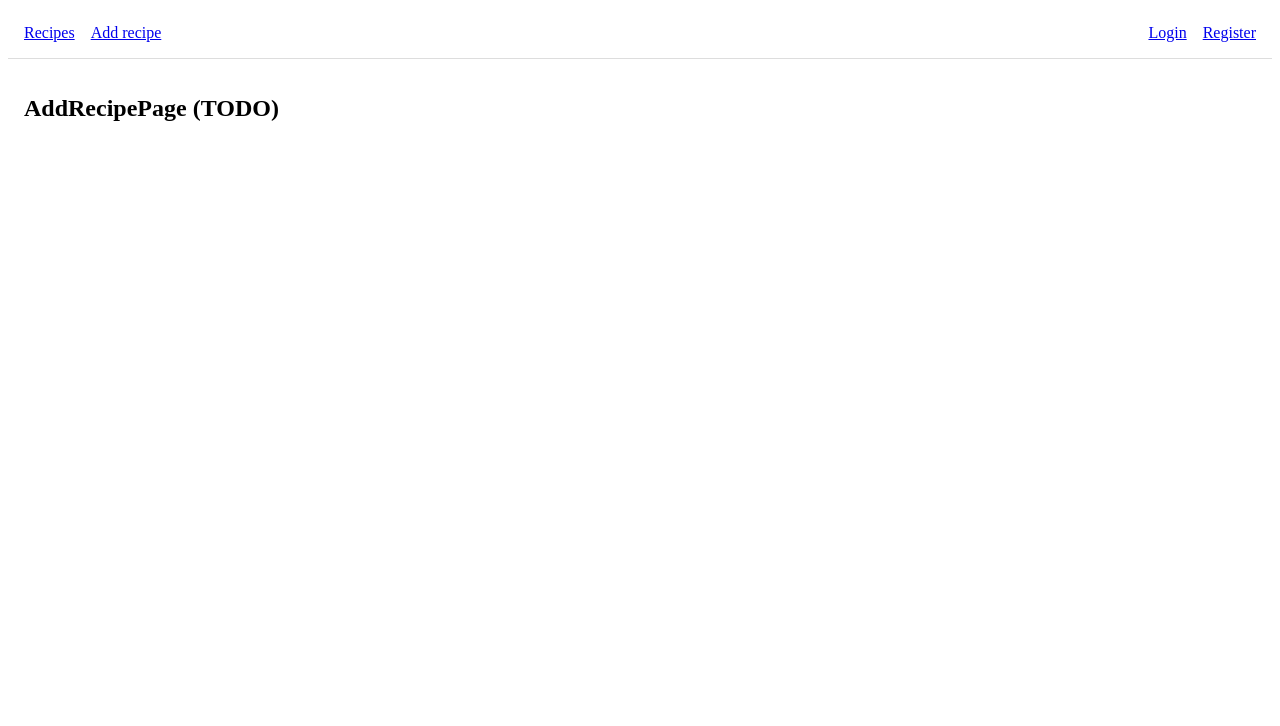
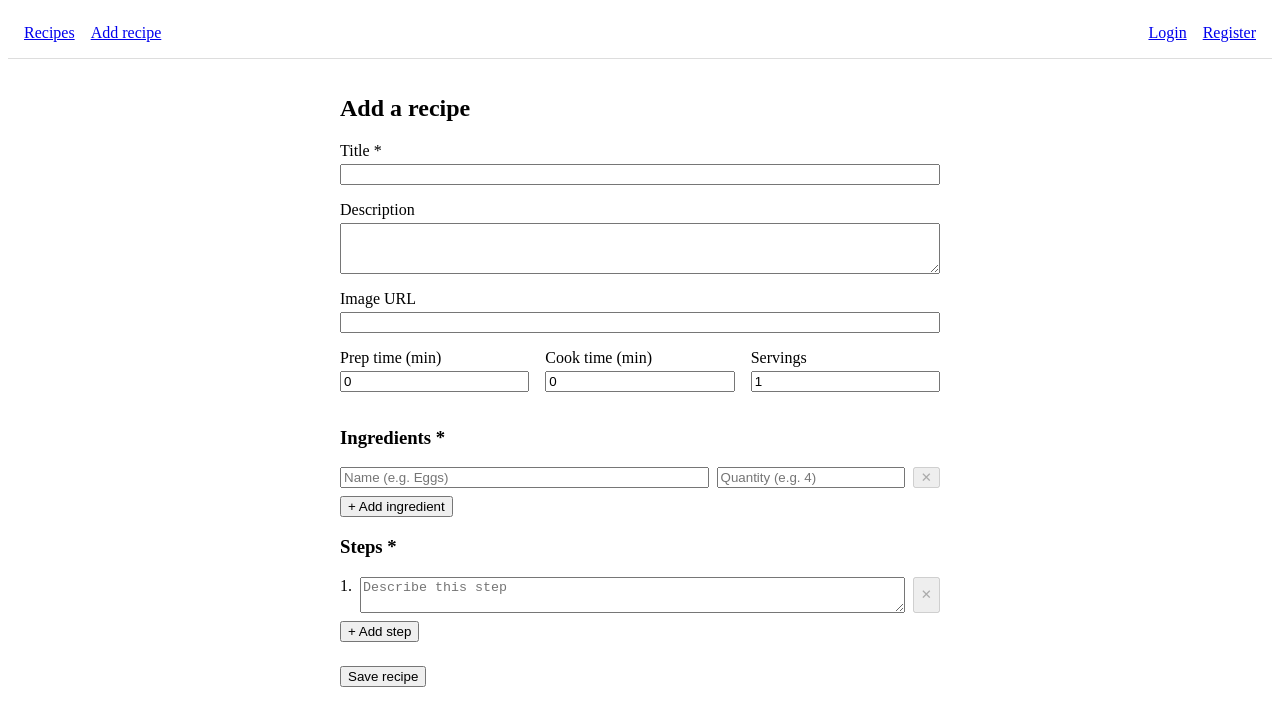
Before and after one commit to leleokko80-cpu/catalogue-de-cuisine, a React app in the folder frontend/: page /recipes/new in a window 1280 px wide. Shown: the top 726 px of the page. Built offline with nearby package versions, Linux system fonts and the light colour scheme; the HTML template or start-up script is replaced by a standard one.

Commit message:
add recipe form

```diff
--- a/frontend/src/pages/AddRecipePage.jsx
+++ b/frontend/src/pages/AddRecipePage.jsx
@@ -1,3 +1,157 @@
+import { useState } from 'react';
+import { useNavigate } from 'react-router-dom';
+import http from '../api/http';
+
+const emptyForm = {
+  title: '',
+  description: '',
+  imageUrl: '',
+  prepTimeMinutes: 0,
+  cookTimeMinutes: 0,
+  servings: 1,
+};
+
 export default function AddRecipePage() {
-    return <h2>AddRecipePage (TODO)</h2>;
-  }
+  const navigate = useNavigate();
+  const [form, setForm] = useState(emptyForm);
+  const [ingredients, setIngredients] = useState([{ name: '', quantity: '' }]);
+  const [steps, setSteps] = useState(['']);
+  const [fieldErrors, setFieldErrors] = useState({});
+  const [globalError, setGlobalError] = useState('');
+  const [submitting, setSubmitting] = useState(false);
+
+  const handleChange = (e) => {
+    setForm({ ...form, [e.target.name]: e.target.value });
+  };
+
+  const updateIngredient = (index, field, value) => {
+    setIngredients(ingredients.map((ing, i) => (i === index ? { ...ing, [field]: value } : ing)));
+  };
+  const addIngredient = () => setIngredients([...ingredients, { name: '', quantity: '' }]);
+  const removeIngredient = (index) => setIngredients(ingredients.filter((_, i) => i !== index));
+
+  const updateStep = (index, value) => {
+    setSteps(steps.map((s, i) => (i === index ? value : s)));
+  };
+  const addStep = () => setSteps([...steps, '']);
+  const removeStep = (index) => setSteps(steps.filter((_, i) => i !== index));
+
+  const handleSubmit = async (e) => {
+    e.preventDefault();
+    setFieldErrors({});
+    setGlobalError('');
+    setSubmitting(true);
+
+    const payload = {
+      title: form.title.trim(),
+      description: form.description.trim(),
+      imageUrl: form.imageUrl.trim(),
+      prepTimeMinutes: Number(form.prepTimeMinutes),
+      cookTimeMinutes: Number(form.cookTimeMinutes),
+      servings: Number(form.servings),
+      ingredients: ingredients.filter((i) => i.name.trim() !== ''),
+      steps: steps.filter((s) => s.trim() !== ''),
+    };
+
+    try {
+      const res = await http.post('/recipes', payload);
+      navigate(`/recipes/${res.data.id}`);
+    } catch (err) {
+      const status = err.response?.status;
+      const data = err.response?.data;
+      if (status === 400 && data?.errors) {
+        setFieldErrors(data.errors);
+        setGlobalError('Please fix the errors below.');
+      } else if (status === 401 || status === 403) {
+        setGlobalError('You must be logged in to add a recipe.');
+      } else {
+        setGlobalError(data?.message || 'Something went wrong. Is the backend running?');
+      }
+    } finally {
+      setSubmitting(false);
+    }
+  };
+
+  const errorText = (name) =>
+    fieldErrors[name] ? <div style={{ color: 'crimson', fontSize: '0.85rem' }}>{fieldErrors[name]}</div> : null;
+
+  const box = { display: 'flex', flexDirection: 'column', gap: '0.25rem', marginBottom: '1rem' };
+
+  return (
+    <form onSubmit={handleSubmit} style={{ maxWidth: 600, margin: '0 auto' }}>
+      <h2>Add a recipe</h2>
+
+      {globalError && <div style={{ color: 'crimson', marginBottom: '1rem' }}>{globalError}</div>}
+
+      <div style={box}>
+        <label htmlFor="title">Title *</label>
+        <input id="title" name="title" value={form.title} onChange={handleChange} />
+        {errorText('title')}
+      </div>
+
+      <div style={box}>
+        <label htmlFor="description">Description</label>
+        <textarea id="description" name="description" rows={3} value={form.description} onChange={handleChange} />
+        {errorText('description')}
+      </div>
+
+      <div style={box}>
+        <label htmlFor="imageUrl">Image URL</label>
+        <input id="imageUrl" name="imageUrl" value={form.imageUrl} onChange={handleChange} />
+        {errorText('imageUrl')}
+      </div>
+
+      <div style={{ display: 'flex', gap: '1rem' }}>
+        <div style={{ ...box, flex: 1 }}>
+          <label htmlFor="prepTimeMinutes">Prep time (min)</label>
+          <input id="prepTimeMinutes" name="prepTimeMinutes" type="number" min="0"
+                 value={form.prepTimeMinutes} onChange={handleChange} />
+          {errorText('prepTimeMinutes')}
+        </div>
+        <div style={{ ...box, flex: 1 }}>
+          <label htmlFor="cookTimeMinutes">Cook time (min)</label>
+          <input id="cookTimeMinutes" name="cookTimeMinutes" type="number" min="0"
+                 value={form.cookTimeMinutes} onChange={handleChange} />
+          {errorText('cookTimeMinutes')}
+        </div>
+        <div style={{ ...box, flex: 1 }}>
+          <label htmlFor="servings">Servings</label>
+          <input id="servings" name="servings" type="number" min="1"
+                 value={form.servings} onChange={handleChange} />
+          {errorText('servings')}
+        </div>
+      </div>
+
+      <h3>Ingredients *</h3>
+      {ingredients.map((ing, index) => (
+        <div key={index} style={{ display: 'flex', gap: '0.5rem', marginBottom: '0.5rem' }}>
+          <input placeholder="Name (e.g. Eggs)" value={ing.name}
+                 onChange={(e) => updateIngredient(index, 'name', e.target.value)} style={{ flex: 2 }} />
+          <input placeholder="Quantity (e.g. 4)" value={ing.quantity}
+                 onChange={(e) => updateIngredient(index, 'quantity', e.target.value)} style={{ flex: 1 }} />
+          <button type="button" onClick={() => removeIngredient(index)} disabled={ingredients.length === 1}>✕</button>
+        </div>
+      ))}
+      {errorText('ingredients')}
+      <button type="button" onClick={addIngredient}>+ Add ingredient</button>
+
+      <h3>Steps *</h3>
+      {steps.map((step, index) => (
+        <div key={index} style={{ display: 'flex', gap: '0.5rem', marginBottom: '0.5rem' }}>
+          <span>{index + 1}.</span>
+          <textarea rows={2} placeholder="Describe this step" value={step}
+                    onChange={(e) => updateStep(index, e.target.value)} style={{ flex: 1 }} />
+          <button type="button" onClick={() => removeStep(index)} disabled={steps.length === 1}>✕</button>
+        </div>
+      ))}
+      {errorText('steps')}
+      <button type="button" onClick={addStep}>+ Add step</button>
+
+      <div style={{ marginTop: '1.5rem' }}>
+        <button type="submit" disabled={submitting}>
+          {submitting ? 'Saving...' : 'Save recipe'}
+        </button>
+      </div>
+    </form>
+  );
+}
```
